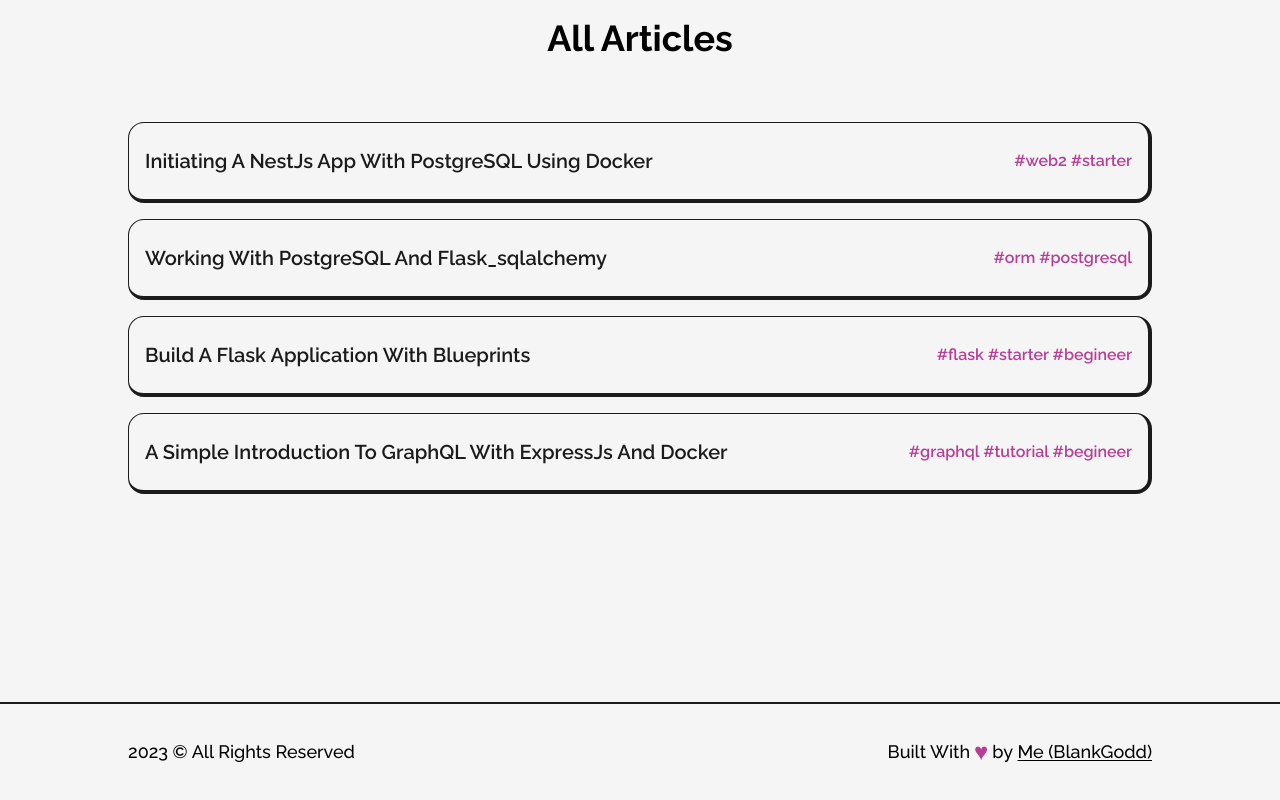
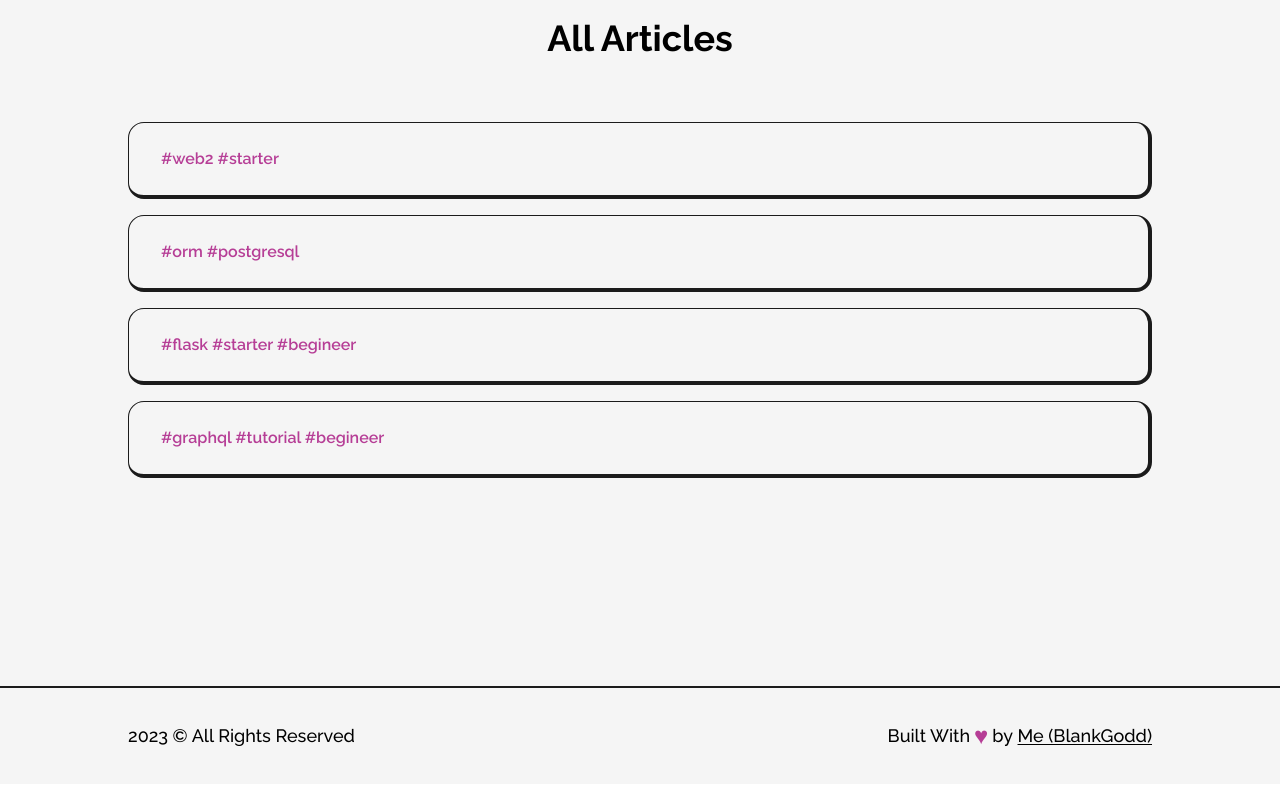
Before and after one commit to AgbaD/AgbaD, a Next.js app: page /articles in a window 1280 px wide. Shown: the part 950-1750 px from the top of the page. Built offline with nearby package versions, Linux system fonts and the light colour scheme.

Commit message:
[update]: removed article comp image

```diff
--- a/src/pages/articles.js
+++ b/src/pages/articles.js
@@ -44,43 +44,12 @@ const FeaturedArticle = ({ img, title, tags, summary, link }) => {
     )
 }
 
-const MovingImg = ({ img, title, link }) => {
-    const x = useMotionValue(0);
-    const y = useMotionValue(0);
-    const imgRef = useRef(null);
-
-    function handleMouse(event) {
-        imgRef.current.style.display = "inline-block";
-        x.set(event.pageX);
-        y.set(-10);
-    }
-
-    function handleMouseLeave(event) {
-        imgRef.current.style.display = "none";
-        x.set(0);
-        y.set(0)
-    }
-
-    return (
-        <Link href={link} target={'_blank'}
-            onMouseMove={handleMouse} onMouseLeave={handleMouseLeave}>
-            <h2 className='capitalize text-xl font-semibold hover:underline'>{title}</h2>
-            <FramerImage style={{ x: x, y: y }}
-                initial={{ opacity: 0 }}
-                whileInView={{ opacity: 1, transition: { duration: 0.2 } }}
-                ref={imgRef} src={img} alt={title} className='z-10 w-96 h-auto hidden absolute rounded-lg
-                md:!hidden' />
-        </Link>
-    )
-}
-
 const ArticleComp = ({ img, title, tag, link }) => {
     return (
         <motion.li initial={{ y: 200 }} whileInView={{ y: 0, transition: { duration: 0.5, ease: "easeInOut" } }}
         viewport={{ once: true }} className='relative w-full p-4 py-6 my-4 rounded-2xl flex items-center
         bg-light text-dark first:mt-0 border border-solid border-dark border-r-4 border-b-4
         dark:bg-dark dark:text-light dark:border-light sm:flex-col justify-between'>
-            <MovingImg title={title} img={img} link={link} />
             <span className='text-primary font-semibold pl-4 dark:text-primaryDark sm:self-start
             sm:pl-0 xs:text-sm'>{tag}</span>
         </motion.li>
```
